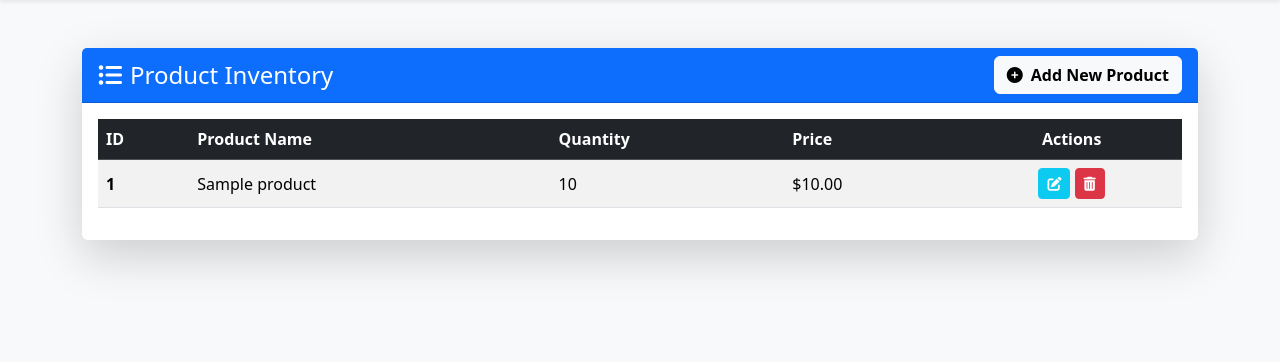
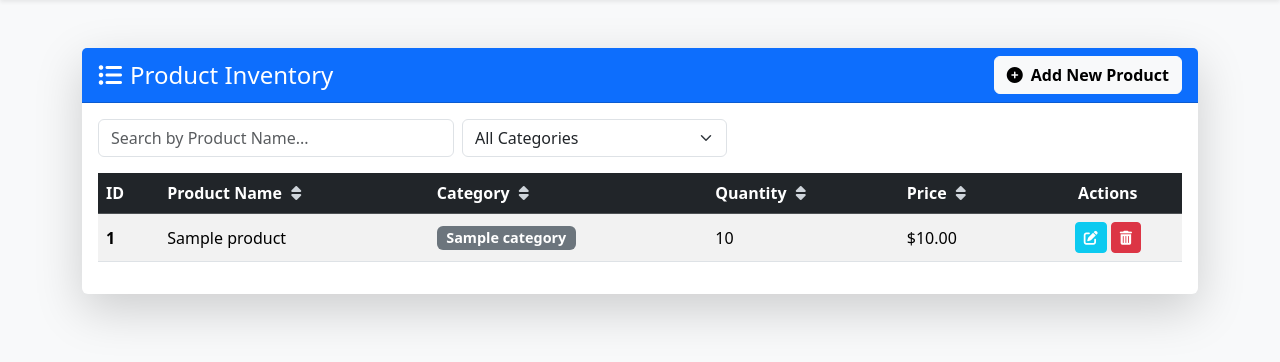
Before and after one commit to alfredpaldezgit/aoop, a PHP site: page /aoop/ in a window 1280 px wide. Shown: the part 56-418 px from the top of the page. Run offline with PHP 8.4, Linux system fonts and the light colour scheme; tables that the repository leaves empty or names only in its code hold one stand-in row (values such as "Sample post").

Commit message:
Implement category management with CRUD operations and integrate into inventory system

```diff
--- a/app/controllers/InventoryController.php
+++ b/app/controllers/InventoryController.php
@@ -2,103 +2,174 @@
 // Defines the InventoryController, which handles user requests and orchestrates the application's response.
 
 require_once __DIR__ . '/../models/Product.php';
+require_once __DIR__ . '/../models/Category.php';
 
 class InventoryController {
     private $productModel;
+    private $categoryModel;
+    private const UPLOAD_DIR = __DIR__ . '/../../public/uploads/images/';
 
     public function __construct() {
         $this->productModel = new Product();
+        $this->categoryModel = new Category();
     }
 
-    /**
-     * Displays the main inventory page.
-     * It fetches all products from the model and loads the main view.
-     */
     public function index() {
         $products = $this->productModel->getAll();
-        // The view is loaded, and the `$products` variable becomes available within it.
+        $categories = $this->categoryModel->getAll();
         require_once __DIR__ . '/../views/inventory.php';
     }
 
-    /**
-     * Fetches a single product's data for editing and returns it as JSON.
-     * @param int $id The ID of the product to fetch.
-     */
     public function get($id) {
         header('Content-Type: application/json');
         $product = $this->productModel->getById($id);
         if ($product) {
             echo json_encode($product);
         } else {
-            http_response_code(404); // Not Found
+            http_response_code(404);
             echo json_encode(['message' => 'Product not found.']);
         }
     }
 
-    /**
-     * Handles the creation of a new product via an AJAX request.
-     */
     public function create() {
         header('Content-Type: application/json');
-        // `php://input` reads raw POST data, ideal for JSON from AJAX.
-        $data = json_decode(file_get_contents('php://input'), true);
+        $data = $_POST;
 
         if (empty($data['name']) || !isset($data['quantity']) || !isset($data['price'])) {
-            http_response_code(400); // Bad Request
+            http_response_code(400);
             echo json_encode(['message' => 'Invalid input. Please fill all fields.']);
             return;
+        }
+
+        $imageResult = $this->handleImageUpload();
+        if ($imageResult['error']) {
+            http_response_code(400);
+            echo json_encode(['message' => $imageResult['error']]);
+            return;
+        }
+        if ($imageResult['filename']) {
+            $data['image'] = $imageResult['filename'];
         }
 
         $newId = $this->productModel->create($data);
         if ($newId) {
             $newProduct = $this->productModel->getById($newId);
-            http_response_code(201); // Created
+            http_response_code(201);
             echo json_encode($newProduct);
         } else {
-            http_response_code(500); // Internal Server Error
+            http_response_code(500);
             echo json_encode(['message' => 'Failed to create product.']);
         }
     }
 
-    /**
-     * Handles updating an existing product via an AJAX request.
-     */
     public function update() {
         header('Content-Type: application/json');
-        $data = json_decode(file_get_contents('php://input'), true);
+        $data = $_POST;
+        $id = $data['id'] ?? null;
 
-        if (empty($data['id']) || empty($data['name']) || !isset($data['quantity']) || !isset($data['price'])) {
-            http_response_code(400); // Bad Request
+        if (empty($id) || empty($data['name']) || !isset($data['quantity']) || !isset($data['price'])) {
+            http_response_code(400);
             echo json_encode(['message' => 'Invalid input. Missing required fields.']);
             return;
         }
 
-        if ($this->productModel->update($data['id'], $data)) {
-            $updatedProduct = $this->productModel->getById($data['id']);
+        $existingProduct = $this->productModel->getById($id);
+        if (!$existingProduct) {
+            http_response_code(404);
+            echo json_encode(['message' => 'Product not found.']);
+            return;
+        }
+
+        $imageResult = $this->handleImageUpload($existingProduct['image']);
+        if ($imageResult['error']) {
+            http_response_code(400);
+            echo json_encode(['message' => $imageResult['error']]);
+            return;
+        }
+        // Add image to data array only if it's being changed
+        if ($imageResult['filename'] !== null) {
+            $data['image'] = $imageResult['filename'];
+        }
+
+        if ($this->productModel->update($id, $data)) {
+            $updatedProduct = $this->productModel->getById($id);
             echo json_encode($updatedProduct);
         } else {
-            http_response_code(500); // Internal Server Error
+            http_response_code(500);
             echo json_encode(['message' => 'Failed to update product.']);
         }
     }
 
-    /**
-     * Handles deleting a product via an AJAX request.
-     * @param int $id The ID of the product to delete.
-     */
     public function delete($id) {
         header('Content-Type: application/json');
         if (empty($id)) {
-            http_response_code(400); // Bad Request
+            http_response_code(400);
             echo json_encode(['message' => 'Product ID is required.']);
             return;
+        }
+
+        $product = $this->productModel->getById($id);
+        if ($product && !empty($product['image'])) {
+            $this->deleteImageFile($product['image']);
         }
 
         if ($this->productModel->delete($id)) {
             echo json_encode(['message' => 'Product deleted successfully.']);
         } else {
-            http_response_code(500); // Internal Server Error
+            http_response_code(500);
             echo json_encode(['message' => 'Failed to delete product.']);
         }
     }
+
+    private function handleImageUpload($oldImage = null) {
+        $result = ['filename' => null, 'error' => null];
+
+        // Check if a file was uploaded
+        if (isset($_FILES['image']) && $_FILES['image']['error'] === UPLOAD_ERR_OK) {
+            $file = $_FILES['image'];
+            $allowedTypes = ['image/jpeg', 'image/png', 'image/gif'];
+            $maxSize = 5 * 1024 * 1024; // 5 MB
+
+            if (!in_array($file['type'], $allowedTypes)) {
+                $result['error'] = 'Invalid file type. Only JPG, PNG, and GIF are allowed.';
+                return $result;
+            }
+
+            if ($file['size'] > $maxSize) {
+                $result['error'] = 'File size exceeds the 5MB limit.';
+                return $result;
+            }
+
+            if (!file_exists(self::UPLOAD_DIR)) {
+                mkdir(self::UPLOAD_DIR, 0775, true);
+            }
+
+            $extension = pathinfo($file['name'], PATHINFO_EXTENSION);
+            $newFilename = uniqid('prod_', true) . '.' . $extension;
+            $destination = self::UPLOAD_DIR . $newFilename;
+
+            if (move_uploaded_file($file['tmp_name'], $destination)) {
+                // If upload is successful and there was an old image, delete it
+                if ($oldImage) {
+                    $this->deleteImageFile($oldImage);
+                }
+                $result['filename'] = $newFilename;
+            } else {
+                $result['error'] = 'Failed to save the uploaded file.';
+            }
+        }
+        // Handle image removal
+        else if (isset($_POST['remove_image']) && $_POST['remove_image'] == '1' && $oldImage) {
+            $this->deleteImageFile($oldImage);
+            $result['filename'] = ''; // Set to empty string to save NULL in DB
+        }
+
+        return $result;
+    }
+
+    private function deleteImageFile($filename) {
+        if ($filename && file_exists(self::UPLOAD_DIR . $filename)) {
+            unlink(self::UPLOAD_DIR . $filename);
+        }
+    }
 }
--- /dev/null
+++ b/app/models/Category.php
@@ -0,0 +1,31 @@
+<?php
+// Defines the Category model, responsible for database operations related to categories.
+
+require_once __DIR__ . '/../../config/database.php';
+
+class Category {
+    private $db;
+    private $table = 'categories';
+
+    /**
+     * Constructor to establish a database connection.
+     */
+    public function __construct() {
+        $dsn = 'mysql:host=' . DB_HOST . ';dbname=' . DB_NAME;
+        try {
+            $this->db = new PDO($dsn, DB_USER, DB_PASS);
+            $this->db->setAttribute(PDO::ATTR_ERRMODE, PDO::ERRMODE_EXCEPTION);
+        } catch (PDOException $e) {
+            die('Database Connection Failed: ' . $e->getMessage());
+        }
+    }
+
+    /**
+     * Fetches all categories from the database.
+     * @return array An array of all categories, ordered by name.
+     */
+    public function getAll() {
+        $stmt = $this->db->query("SELECT * FROM {$this->table} ORDER BY name ASC");
+        return $stmt->fetchAll(PDO::FETCH_ASSOC);
+    }
+}
--- a/app/models/Product.php
+++ b/app/models/Product.php
@@ -8,56 +8,64 @@ class Product {
     private $db;
     private $table = 'products';
 
-    /**
-     * Constructor to establish a database connection.
-     * Dies and displays an error message if the connection fails.
-     */
     public function __construct() {
         $dsn = 'mysql:host=' . DB_HOST . ';dbname=' . DB_NAME;
         try {
             $this->db = new PDO($dsn, DB_USER, DB_PASS);
             $this->db->setAttribute(PDO::ATTR_ERRMODE, PDO::ERRMODE_EXCEPTION);
         } catch (PDOException $e) {
-            // If the database connection fails, stop the script and show an error.
-            // This often happens if the database `inventory_db` has not been created yet.
-            // Ensure you have run the setup script at /config/setup.php
             die('Database Connection Failed: ' . $e->getMessage() .
                 '<br><br>Please ensure the database is created by running the `config/setup.php` script in your browser.');
         }
     }
 
     /**
-     * Fetches all products from the database.
+     * Fetches all products from the database, including category and image information.
      * @return array An array of all products.
      */
     public function getAll() {
-        $stmt = $this->db->query("SELECT * FROM {$this->table} ORDER BY id DESC");
+        $query = "SELECT p.id, p.name, p.quantity, p.price, p.category_id, p.image, c.name as category_name
+                  FROM {$this->table} p
+                  LEFT JOIN categories c ON p.category_id = c.id
+                  ORDER BY p.id DESC";
+        $stmt = $this->db->query($query);
         return $stmt->fetchAll(PDO::FETCH_ASSOC);
     }
 
     /**
-     * Fetches a single product by its ID.
+     * Fetches a single product by its ID, including category and image information.
      * @param int $id The ID of the product.
      * @return mixed The product data or false if not found.
      */
     public function getById($id) {
-        $stmt = $this->db->prepare("SELECT * FROM {$this->table} WHERE id = :id");
+        $query = "SELECT p.id, p.name, p.quantity, p.price, p.category_id, p.image, c.name as category_name
+                  FROM {$this->table} p
+                  LEFT JOIN categories c ON p.category_id = c.id
+                  WHERE p.id = :id";
+        $stmt = $this->db->prepare($query);
         $stmt->execute(['id' => $id]);
         return $stmt->fetch(PDO::FETCH_ASSOC);
     }
 
     /**
      * Creates a new product in the database.
-     * @param array $data The data for the new product (name, quantity, price).
-     * @return bool True on success, false on failure.
+     * @param array $data The data for the new product.
+     * @return mixed The ID of the new product on success, false on failure.
      */
     public function create($data) {
-        $query = "INSERT INTO {$this->table} (name, quantity, price) VALUES (:name, :quantity, :price)";
+        $query = "INSERT INTO {$this->table} (name, quantity, price, category_id, image)
+                  VALUES (:name, :quantity, :price, :category_id, :image)";
         $stmt = $this->db->prepare($query);
+
+        $categoryId = !empty($data['category_id']) ? filter_var($data['category_id'], FILTER_SANITIZE_NUMBER_INT) : null;
+        $image = !empty($data['image']) ? htmlspecialchars(strip_tags($data['image'])) : null;
+
         if ($stmt->execute([
             'name' => htmlspecialchars(strip_tags($data['name'])),
             'quantity' => filter_var($data['quantity'], FILTER_SANITIZE_NUMBER_INT),
-            'price' => filter_var($data['price'], FILTER_SANITIZE_NUMBER_FLOAT, FILTER_FLAG_ALLOW_FRACTION)
+            'price' => filter_var($data['price'], FILTER_SANITIZE_NUMBER_FLOAT, FILTER_FLAG_ALLOW_FRACTION),
+            'category_id' => $categoryId,
+            'image' => $image
         ])) {
             return $this->db->lastInsertId();
         }
@@ -71,14 +79,27 @@ class Product {
      * @return bool True on success, false on failure.
      */
     public function update($id, $data) {
-        $query = "UPDATE {$this->table} SET name = :name, quantity = :quantity, price = :price WHERE id = :id";
-        $stmt = $this->db->prepare($query);
-        return $stmt->execute([
+        $query = "UPDATE {$this->table}
+                  SET name = :name, quantity = :quantity, price = :price, category_id = :category_id";
+
+        $params = [
             'id' => $id,
             'name' => htmlspecialchars(strip_tags($data['name'])),
             'quantity' => filter_var($data['quantity'], FILTER_SANITIZE_NUMBER_INT),
-            'price' => filter_var($data['price'], FILTER_SANITIZE_NUMBER_FLOAT, FILTER_FLAG_ALLOW_FRACTION)
-        ]);
+            'price' => filter_var($data['price'], FILTER_SANITIZE_NUMBER_FLOAT, FILTER_FLAG_ALLOW_FRACTION),
+            'category_id' => !empty($data['category_id']) ? filter_var($data['category_id'], FILTER_SANITIZE_NUMBER_INT) : null
+        ];
+
+        // Conditionally add image to the update query ONLY if it's being changed
+        if (array_key_exists('image', $data)) {
+            $query .= ", image = :image";
+            $params['image'] = $data['image'] ? htmlspecialchars(strip_tags($data['image'])) : null;
+        }
+
+        $query .= " WHERE id = :id";
+        $stmt = $this->db->prepare($query);
+
+        return $stmt->execute($params);
     }
 
     /**
--- a/app/views/inventory.php
+++ b/app/views/inventory.php
@@ -13,6 +13,10 @@
         .card-header { background-color: #0d6efd; color: white; }
         .table-hover tbody tr:hover { background-color: #e9ecef; }
         .align-middle { vertical-align: middle; }
+        .sortable { cursor: pointer; user-select: none; }
+        .sortable .fa-sort, .sortable .fa-sort-up, .sortable .fa-sort-down { margin-left: 5px; color: #ced4da; }
+        .sortable:hover { background-color: #495057; }
+        .badge { font-size: 0.9em; }
     </style>
 </head>
 <body>
@@ -32,27 +36,44 @@
                 </button>
             </div>
             <div class="card-body">
+                <div class="row mb-3 gx-2">
+                    <div class="col-md-4">
+                        <input type="text" class="form-control" id="searchInput" placeholder="Search by Product Name...">
+                    </div>
+                    <div class="col-md-3">
+                        <select id="categoryFilter" class="form-select">
+                            <option value="">All Categories</option>
+                            <?php foreach ($categories as $category): ?>
+                                <option value="<?php echo $category['id']; ?>"><?php echo htmlspecialchars($category['name']); ?></option>
+                            <?php endforeach; ?>
+                        </select>
+                    </div>
+                </div>
                 <div class="table-responsive">
                     <table class="table table-striped table-hover align-middle">
                         <thead class="table-dark">
                             <tr>
                                 <th>ID</th>
-                                <th>Product Name</th>
-                                <th>Quantity</th>
-                                <th>Price</th>
+                                <th class="sortable" data-sort="name" data-order="desc">Product Name <i class="fas fa-sort"></i></th>
+                                <th class="sortable" data-sort="category" data-order="desc">Category <i class="fas fa-sort"></i></th>
+                                <th class="sortable" data-sort="quantity" data-order="desc">Quantity <i class="fas fa-sort"></i></th>
+                                <th class="sortable" data-sort="price" data-order="desc">Price <i class="fas fa-sort"></i></th>
                                 <th class="text-center">Actions</th>
                             </tr>
                         </thead>
                         <tbody id="product-list">
                             <?php if (empty($products)): ?>
                                 <tr>
-                                    <td colspan="5" class="text-center text-muted">No products found. Click 'Add New Product' to get started!</td>
+                                    <td colspan="6" class="text-center text-muted">No products found. Click 'Add New Product' to get started!</td>
                                 </tr>
                             <?php else: ?>
                                 <?php foreach ($products as $product): ?>
-                                    <tr id="product-<?php echo $product['id']; ?>">
+                                    <tr id="product-<?php echo $product['id']; ?>" data-category-id="<?php echo $product['category_id']; ?>">
                                         <td><strong><?php echo $product['id']; ?></strong></td>
                                         <td class="name"><?php echo htmlspecialchars($product['name']); ?></td>
+                                        <td class="category">
+                                            <span class="badge bg-secondary"><?php echo htmlspecialchars($product['category_name'] ?? 'N/A'); ?></span>
+                                        </td>
                                         <td class="quantity"><?php echo htmlspecialchars($product['quantity']); ?></td>
                                         <td class="price">$<?php echo number_format($product['price'], 2); ?></td>
                                         <td class="text-center">
@@ -87,17 +108,31 @@
                         <div class="mb-3">
                             <label for="productName" class="form-label">Product Name</label>
                             <input type="text" class="form-control" id="productName" name="name" required>
+                            <div class="invalid-feedback">Product name cannot be empty.</div>
+                        </div>
+                        <div class="mb-3">
+                            <label for="productCategory" class="form-label">Category</label>
+                            <select class="form-select" id="productCategory" name="category_id">
+                                <option value="">Select a category</option>
+                                <?php if (!empty($categories)): ?>
+                                    <?php foreach ($categories as $category): ?>
+                                        <option value="<?php echo $category['id']; ?>"><?php echo htmlspecialchars($category['name']); ?></option>
+                                    <?php endforeach; ?>
+                                <?php endif; ?>
+                            </select>
                         </div>
                         <div class="row">
                             <div class="col-md-6 mb-3">
                                 <label for="productQuantity" class="form-label">Quantity</label>
                                 <input type="number" class="form-control" id="productQuantity" name="quantity" min="0" required>
+                                <div class="invalid-feedback">Quantity must be a whole number (0 or greater).</div>
                             </div>
                             <div class="col-md-6 mb-3">
                                 <label for="productPrice" class="form-label">Price</label>
-                                <div class="input-group">
+                                <div class="input-group has-validation">
                                     <span class="input-group-text">$</span>
                                     <input type="number" class="form-control" id="productPrice" name="price" min="0" step="0.01" required>
+                                    <div class="invalid-feedback">Price must be a valid number (0.00 or greater).</div>
                                 </div>
                             </div>
                         </div>
```
Also changed, not shown: config/setup.php (+46 -12 lines), public/js/app.js.
